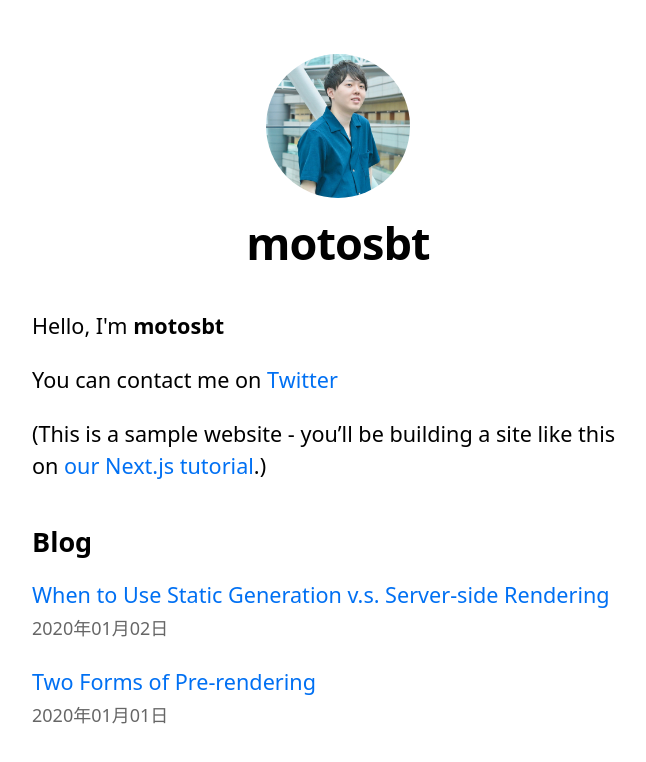
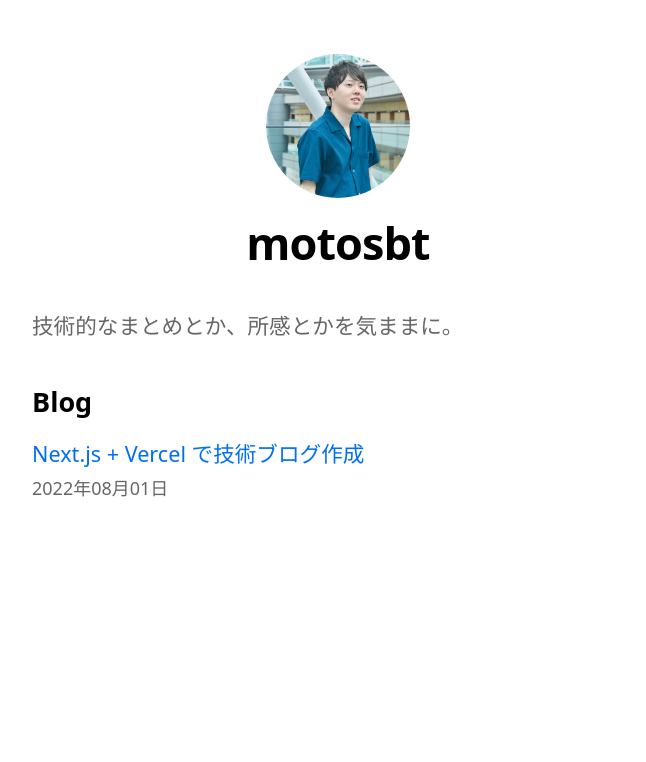
Before and after one commit to moto-sbt/nextjs-blog, a Next.js app: page / in a window 1280 px wide. Shown: the top 762 px of the page, without its empty margins (302-948 px from the left). Built offline with nearby package versions, Linux system fonts and the light colour scheme.

Commit message:
feat: ブログ投稿

```diff
--- a/components/layout.tsx
+++ b/components/layout.tsx
@@ -5,7 +5,7 @@ import utilStyles from '../styles/utils.module.css';
 import Link from 'next/link';
 
 const name = 'motosbt';
-export const siteTitle = 'Next.js Sample Website';
+export const siteTitle = 'motosbt';
 
 export default function Layout({
     children,
--- a/pages/index.tsx
+++ b/pages/index.tsx
@@ -21,12 +21,7 @@ export default function Home({
         <title>{siteTitle}</title>
       </Head>
       <section className={utileStyles.headingMd}>
-        <p>Hello, I'm <b>motosbt</b></p>
-        <p>You can contact me on <a href="https://twitter.com/moto_sbt">Twitter</a></p>
-        <p>
-          (This is a sample website - you’ll be building a site like this on{' '}
-          <a href="https://nextjs.org/learn">our Next.js tutorial</a>.)
-        </p>
+        <p className={utileStyles.lightText}>技術的なまとめとか、所感とかを気ままに。</p>
       </section>
       <section className={`${utileStyles.headingMd} ${utileStyles.padding1px}`}>
         <h2 className={utileStyles.headingLg}>Blog</h2>
--- /dev/null
+++ b/posts/2022-08-01.md
@@ -0,0 +1,37 @@
+---
+title: 'Next.js + Vercel で技術ブログ作成'
+date: '2022-08-01'
+---
+
+
+## 経緯 📘
+技術的なまとめとかは今までQiitaで書いたりしてたのですが、どうせなら自分で作ったほうが楽しそうということもあり、
+エンジニア時代に勉強しようとしててなかなか手につけられなかった`Next.js`で技術ブログを作成してみることにしました。
+
+
+
+## ブログ作成 🔨
+こちらの [Tutorial](https://nextjs.org/learn/basics/create-nextjs-app) で作成しました。
+
+以前 `Vue.js`（`Nuxt.js`）で開発してた時期があり、そっちでも良かったものの、なんとなく`React.js`を勉強したいモチベーションがあったのでこっちにしてみました。とりあえず楽しんで作れればなと。
+
+Tutorial のざっくり流れとしては `Next.js` でブログを作成して、 `Vercel` にデプロイして、途中でSEOとかなんとかやって、最終的に `TypeScript` に変換する感じですね。
+
+1週間くらい空き時間にちょろちょろ進めてなんとかできました。（英語は google 翻訳でなんとか...）
+
+
+
+## できたもの 💮
+以下ブログができました！
+
+![blogtop_first](/images/blogtop_first.png)
+
+
+めっちゃシンプル...😌
+
+レスポンスも早いのでいい感じです。
+
+
+
+## 今後 🏃
+とりあえず土台はできたのでデザインとかも凝っていきたいですね。開発やらブログの改善やらをゆるりと記事にしていければいいなと😉
--- a/posts/pre-rendering.md
+++ /dev/null
@@ -1,11 +0,0 @@
----
-title: 'Two Forms of Pre-rendering'
-date: '2020-01-01'
----
-
-Next.js has two forms of pre-rendering: **Static Generation** and **Server-side Rendering**. The difference is in **when** it generates the HTML for a page.
-
-- **Static Generation** is the pre-rendering method that generates the HTML at **build time**. The pre-rendered HTML is then _reused_ on each request.
-- **Server-side Rendering** is the pre-rendering method that generates the HTML on **each request**.
-
-Importantly, Next.js lets you **choose** which pre-rendering form to use for each page. You can create a "hybrid" Next.js app by using Static Generation for most pages and using Server-side Rendering for others.
--- a/posts/ssg-ssr.md
+++ /dev/null
@@ -1,19 +0,0 @@
----
-title: 'When to Use Static Generation v.s. Server-side Rendering'
-date: '2020-01-02'
----
-
-We recommend using **Static Generation** (with and without data) whenever possible because your page can be built once and served by CDN, which makes it much faster than having a server render the page on every request.
-
-You can use Static Generation for many types of pages, including:
-
-- Marketing pages
-- Blog posts
-- E-commerce product listings
-- Help and documentation
-
-You should ask yourself: "Can I pre-render this page **ahead** of a user's request?" If the answer is yes, then you should choose Static Generation.
-
-On the other hand, Static Generation is **not** a good idea if you cannot pre-render a page ahead of a user's request. Maybe your page shows frequently updated data, and the page content changes on every request.
-
-In that case, you can use **Server-Side Rendering**. It will be slower, but the pre-rendered page will always be up-to-date. Or you can skip pre-rendering and use client-side JavaScript to populate data.
```
Also changed, not shown: public/images/blogtop_first.png (added).
